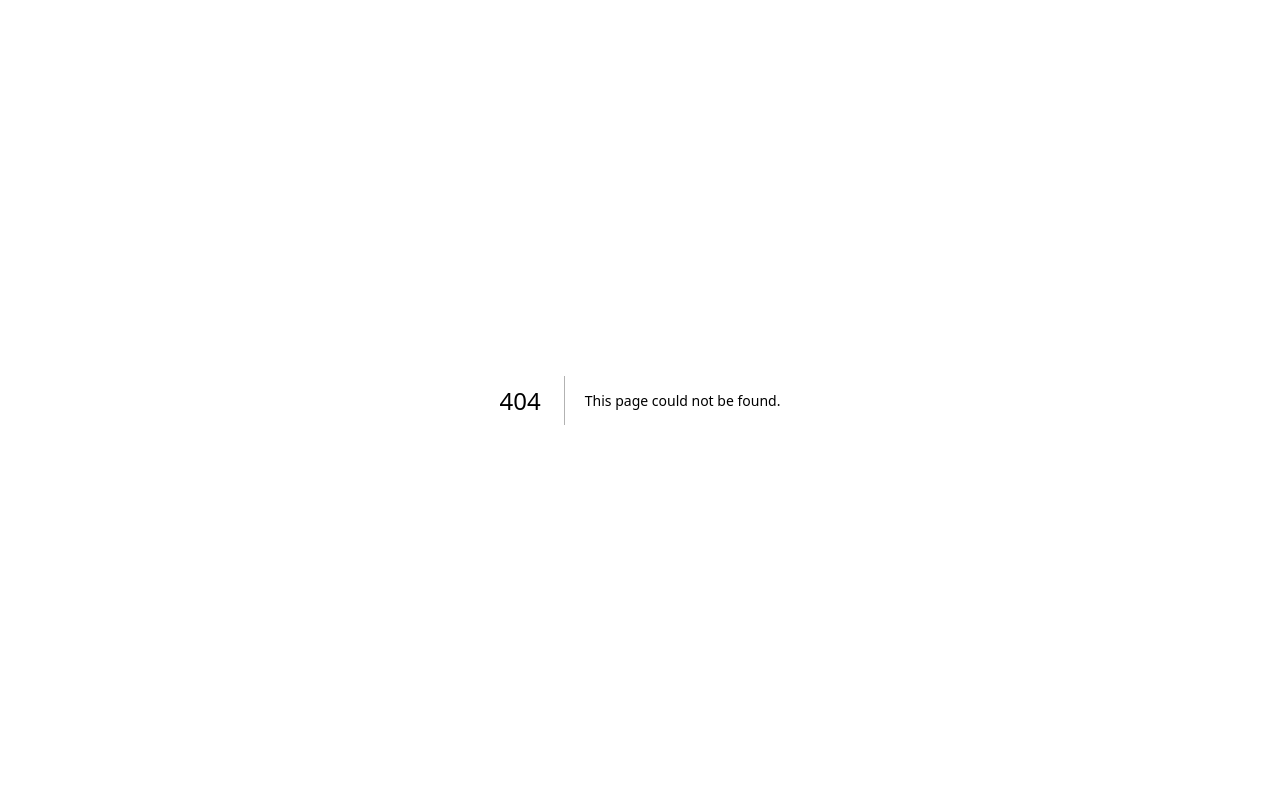
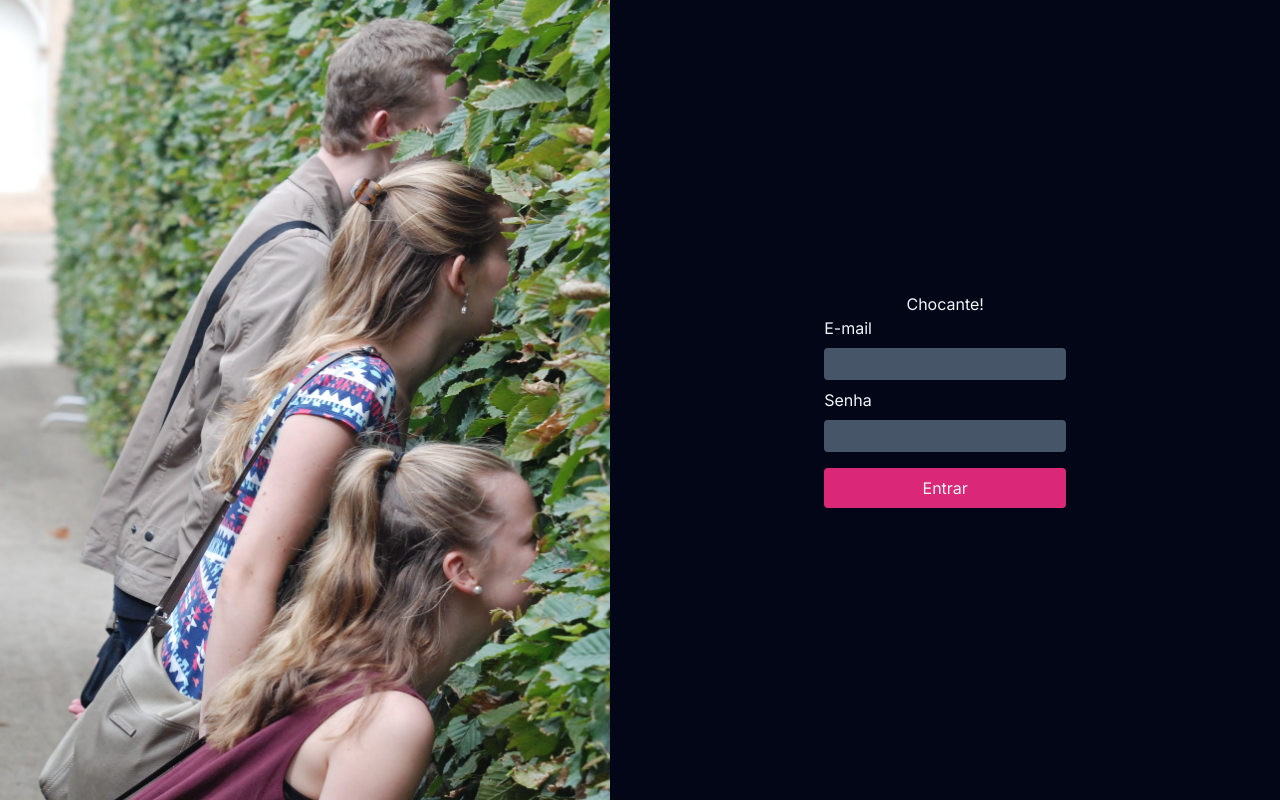
Before and after one commit to dalmeidamatheus/npm-run-dev, a Next.js app: page /login in a window 1280 px wide. Before the commit this address had no page. Built offline with nearby package versions, Linux system fonts and the light colour scheme.

Commit message:
Add files via upload

```diff
--- /dev/null
+++ b/src/app/login/page.jsx
@@ -0,0 +1,50 @@
+"use client"
+
+import Image from "next/image";
+import loginImage from "src/images/fofoca.jpg"
+import { useState } from "react";
+import { useRouter } from "next/navigation";
+
+export default function login(){
+    const [email, setEmail] = useState("")
+    const [senha, setSenha] = useState("")
+    const {push} = useRouter()
+
+    function login(e){
+        e.preventDefault()
+        if(email => "rm87560@fiap.com.br" && senha== "fiap"){
+            push("/")
+        }else(alert("Dados Invalidos."))
+    }
+
+    return(
+        <div className="flex">
+            <aside className="hidden lg:flex h-screen">
+                <Image src={loginImage} className="h-auto w-auto object-cover" />
+            </aside>
+            <main className="flex flex-col justify-center items-center p-4 h-screen w-full">
+                <h2>Chocante!</h2>
+                <form onSubmit={login} className="flex flex-col gap-2">
+
+                    <label htmlFor="email">E-mail</label>
+
+                    <input  type="email"
+                            id = 'email'
+                            value={email}
+                            onChange={(e) => setEmail(e.target.value)}
+                            className="bg-slate-600 p-1 rounded"
+                    />
+
+                    <label htmlFor="password">Senha</label>
+                    <input  type="password"
+                            id = 'password'
+                            value={senha}
+                            onChange={(e) => setSenha(e.target.value)}
+                            className="bg-slate-600 p-1 rounded"/>
+
+                    <button className="bg-pink-600 p-2 rounded mt-2">Entrar</button>
+                </form>
+            </main>
+        </div>
+    )
+}
--- a/src/app/page.js
+++ b/src/app/page.js
@@ -3,7 +3,7 @@ import Title from 'src/components/Title.jsx'
 
 
 async function carregarNoticias() {
-  const url = "https://newsapi.org/v2/everything?q=choquei&from=2023-09-07&sortBy=popularity&apiKey=6b2922947e9c469cb6f5535998ef6419"
+  const url = "https://newsapi.org/v2/everything?q=choquei&from=2023-09-24&sortBy=popularity&apiKey=6b2922947e9c469cb6f5535998ef6419"
   const resposta = await fetch(url)
   const json = await resposta.json()
 
```
Also changed, not shown: src/midleware.js (added, +9 -0 lines), src/images/fofoca.jpg (added).
